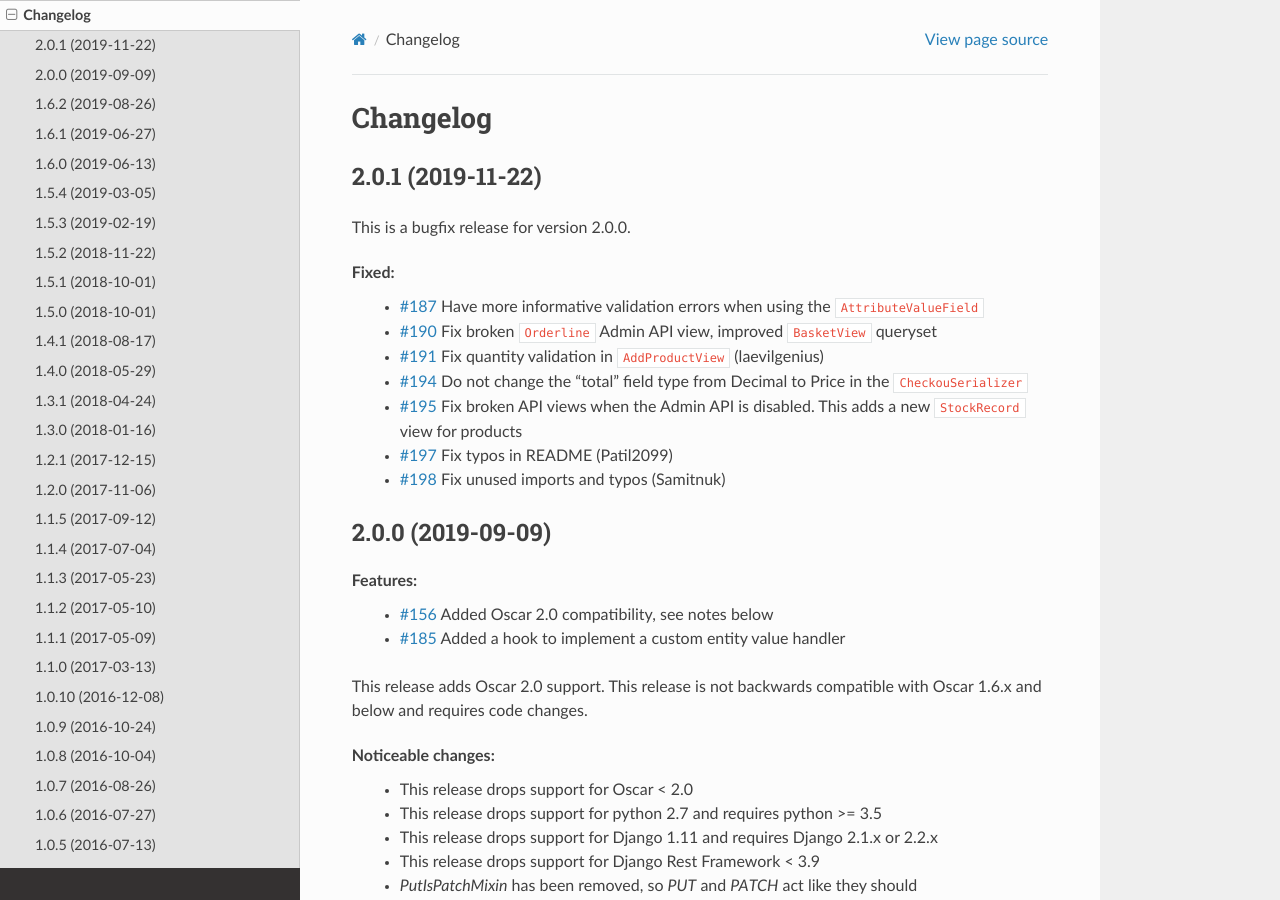
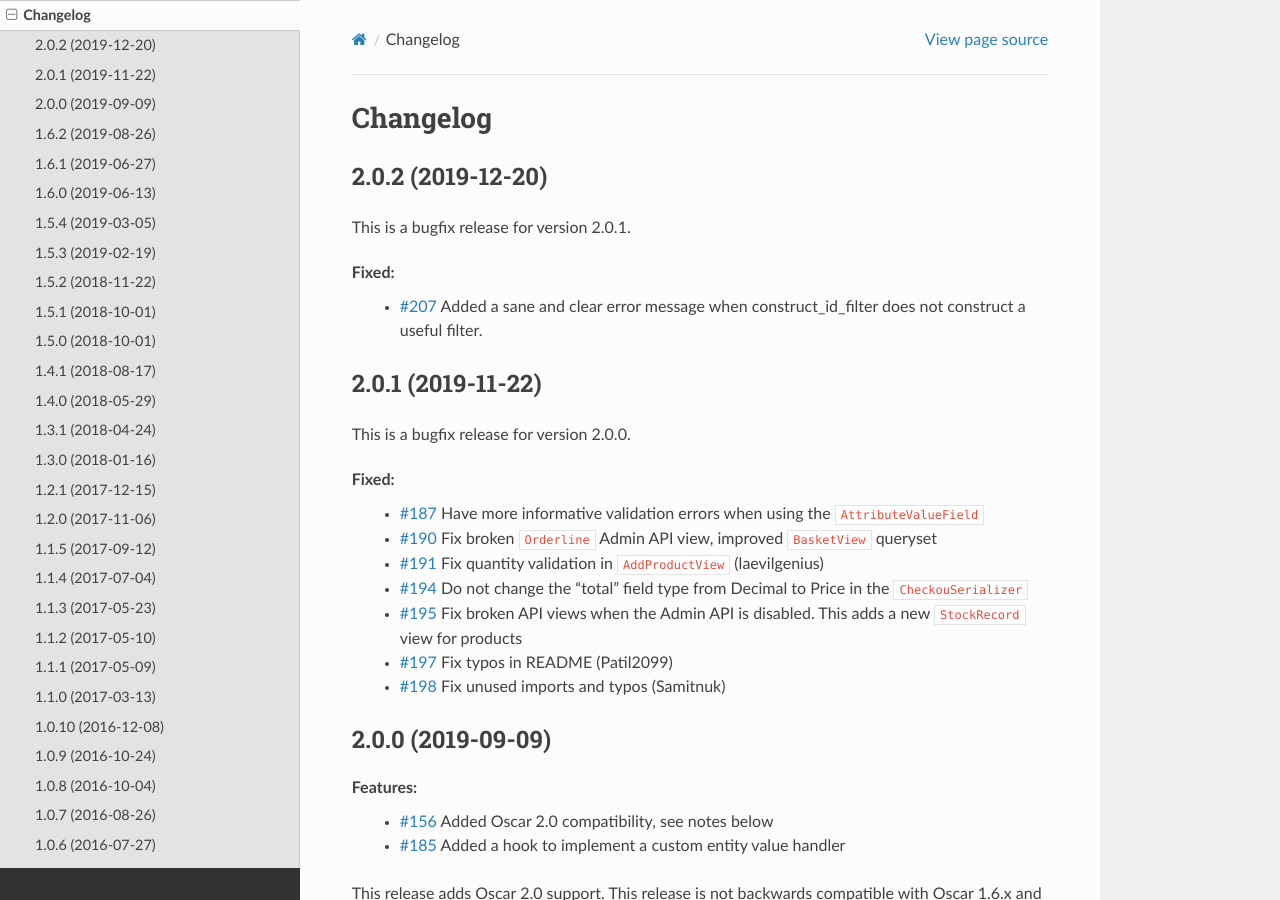
Before and after one commit to django-oscar/django-oscar-api, a Sphinx documentation site: the page built from docs/source/changelog.rst, in a window 1280 px wide and 900 px high. Built offline with Sphinx 7.4.7 and the Read the Docs theme 2.0.0, drawn with Linux system fonts in a browser that asks for light colours.

Commit message:
Prepare for release 2.0.2

```diff
--- a/docs/source/changelog.rst
+++ b/docs/source/changelog.rst
@@ -1,6 +1,14 @@
 =========
 Changelog
 =========
+
+2.0.2 (2019-12-20)
+------------------
+This is a bugfix release for version 2.0.1.
+
+Fixed:
+ * `#207 <https://github.com/django-oscar/django-oscar-api/pull/207>`_ Added a sane and clear error message when construct_id_filter does not construct a useful filter.
+
 
 2.0.1 (2019-11-22)
 ------------------
--- a/setup.py
+++ b/setup.py
@@ -1,6 +1,6 @@
 from setuptools import find_packages, setup
 
-__version__ = "2.0.1"
+__version__ = "2.0.2"
 
 setup(
     # package name in pypi
```
